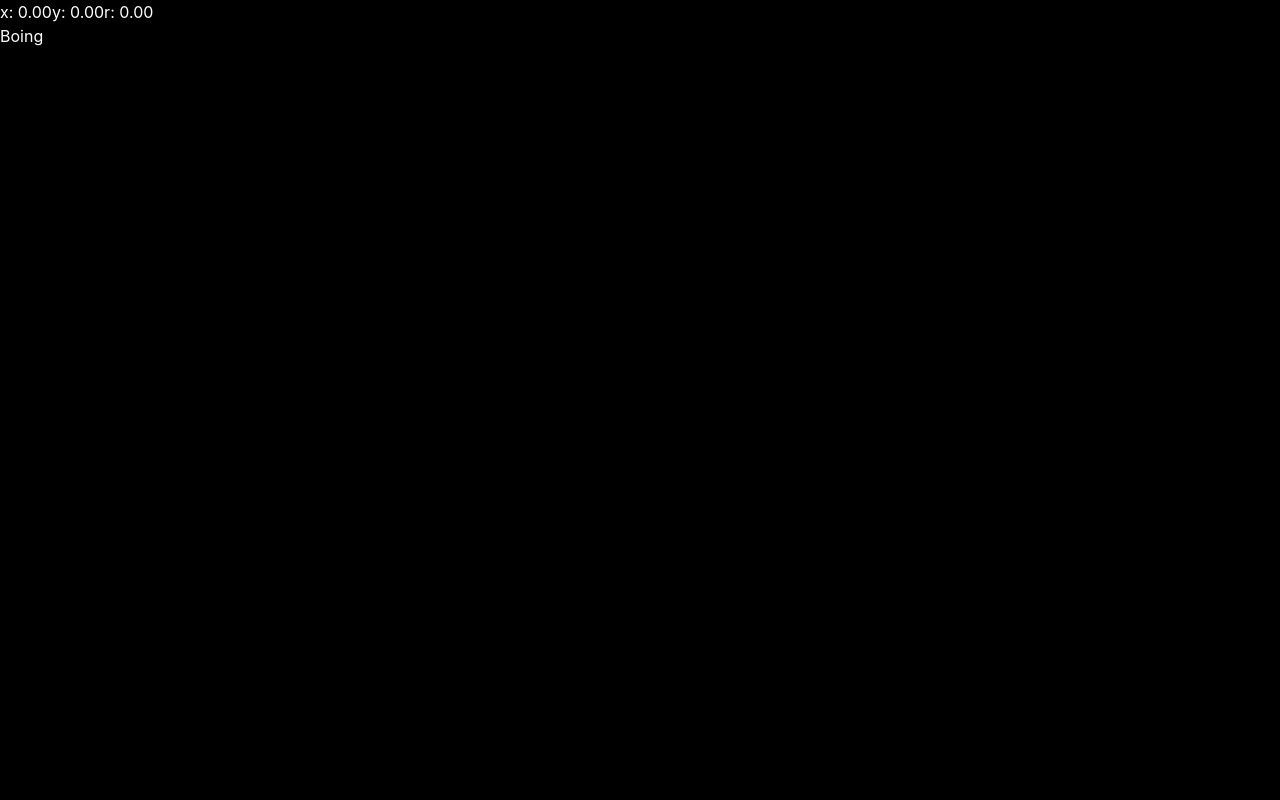
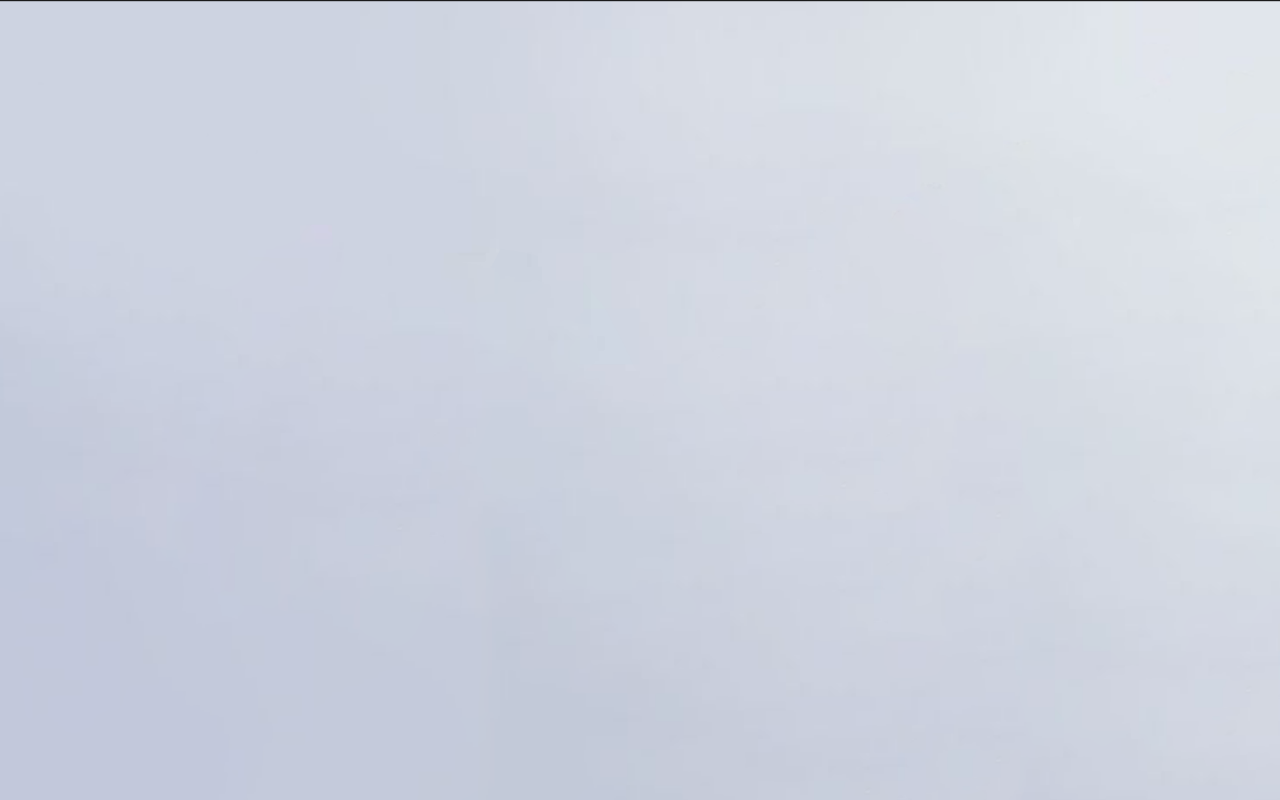
Before and after one commit to ianczm/react-motion-design, a React (Vite) app: page /parallax in a window 1280 px wide. Shown: the top 800 px of the page. Built offline with nearby package versions, Linux system fonts and the light colour scheme.

Commit message:
Add parallax content

```diff
--- a/package.json
+++ b/package.json
@@ -11,6 +11,7 @@
   },
   "dependencies": {
     "@gsap/react": "^2.0.2",
+    "@studio-freight/react-lenis": "^0.0.38",
     "clsx": "^2.0.0",
     "gsap": "^3.12.4",
     "react": "^18.2.0",
--- a/src/App.tsx
+++ b/src/App.tsx
@@ -2,10 +2,16 @@ import { useState } from "react";
 import MagneticButton from "./components/magnetic-button";
 import { Vector2D } from "./lib/linear-algebra/vectors";
 import { cn } from "./lib/tailwind/utils";
+import { useNavigate } from "react-router-dom";
 
 export default function App() {
   const [debug, setDebug] = useState(Vector2D.of(0, 0));
   const [isBgActive, setIsBgActive] = useState(false);
+  const navigate = useNavigate();
+
+  function handleClick() {
+    navigate("/parallax");
+  }
 
   return (
     <main className={cn("relative transition-colors duration-500", isBgActive ? "bg-[#0b1104]" : "bg-black")}>
@@ -19,13 +25,14 @@ export default function App() {
           onDebugChange={setDebug}
           onMouseMove={() => setIsBgActive(true)}
           onMouseLeave={() => setIsBgActive(false)}
+          onClick={handleClick}
           classNames={{
             button:
-              "bg-lime-500 shadow-lime-800 shadow-[0_0_64px_0px] hover:shadow-[0_0_128px_30px] hover:shadow-lime-800 transition-shadow",
+              "bg-lime-500 shadow-lime-800 shadow-[0_0_64px_0px] hover:shadow-[0_0_128px_30px] hover:shadow-lime-800 transition-shadow h-60 w-60",
             text: "text-white",
           }}
         >
-          Boing
+          Activate Parallax
         </MagneticButton>
       </div>
     </main>
--- a/src/main.tsx
+++ b/src/main.tsx
@@ -1,10 +1,14 @@
-import React from 'react'
-import ReactDOM from 'react-dom/client'
-import App from './App.tsx'
-import './index.css'
+import React from "react";
+import ReactDOM from "react-dom/client";
+import { RouterProvider } from "react-router-dom";
+import "./index.css";
+import { router } from "./router.tsx";
+import { ReactLenis } from "@studio-freight/react-lenis";
 
-ReactDOM.createRoot(document.getElementById('root')!).render(
+ReactDOM.createRoot(document.getElementById("root")!).render(
   <React.StrictMode>
-    <App />
+    <ReactLenis root options={{ smoothTouch: true }}>
+      <RouterProvider router={router} />
+    </ReactLenis>
   </React.StrictMode>,
-)
+);
--- /dev/null
+++ b/src/pages/error.tsx
@@ -0,0 +1,10 @@
+export default function ErrorPage() {
+  return (
+    <main>
+      <div className={"flex h-screen w-full flex-col items-center justify-center gap-4"}>
+        <h1 className={"text-3xl font-bold"}>Oops!</h1>
+        <p>Sorry, an unexpected error has occured.</p>
+      </div>
+    </main>
+  );
+}
--- /dev/null
+++ b/src/pages/parallax.tsx
@@ -0,0 +1,114 @@
+import gsap from "gsap";
+import { ScrollTrigger } from "gsap/all";
+import { useEffect, useRef } from "react";
+import { cn } from "../lib/tailwind/utils";
+import { useLenis } from "@studio-freight/react-lenis";
+
+const imageMap = {
+  "00": -12,
+  "01": -8,
+  "02": -8,
+  "03": -4,
+  "04": 0,
+  "05": 1,
+  "06": 2,
+  "07": 3,
+  "08": 4,
+  "09": 5,
+  "10": 6,
+  "11": 7,
+  "12": 8,
+  "13": 9,
+  "14": 10,
+  "15": 0,
+};
+
+function getImages(): { key: string; speed: number }[] {
+  return Object.entries(imageMap)
+    .map((o) => ({ key: o[0], speed: o[1] }))
+    .sort((a, b) => parseInt(b.key) - parseInt(a.key));
+}
+
+export default function Parallax({ influence, offset }: Readonly<{ influence: number; offset: number }>) {
+  const wrapper = useRef<HTMLDivElement>(null);
+  const images = wrapper.current?.querySelectorAll("img");
+  const titleText = useRef<HTMLDivElement>(null);
+  const lenis = useLenis();
+
+  useEffect(() => {
+    gsap.registerPlugin(ScrollTrigger);
+
+    const tl = gsap.timeline({
+      scrollTrigger: {
+        trigger: wrapper.current,
+        start: "top top",
+        scrub: true,
+      },
+    });
+
+    images?.forEach((image) => {
+      const speed = parseInt(image.dataset.speed!);
+      tl.to(
+        image,
+        {
+          y: influence * (speed + offset),
+          duration: 2,
+        },
+        0,
+      );
+    });
+
+    tl.to(
+      titleText.current,
+      {
+        y: influence * (4 + offset),
+        duration: 2,
+      },
+      0,
+    );
+
+    const update = (t: number) => {
+      lenis.raf(t * 1000);
+    };
+
+    gsap.ticker.add(update);
+
+    return () => {
+      gsap.ticker.remove(update);
+    };
+  });
+
+  return (
+    <main className="h-[200vh]">
+      <div ref={wrapper} className={"relative h-[75vh] w-full lg:h-[calc(100vh+80px)]"}>
+        {getImages().map(({ key, speed }) => (
+          <img
+            className={cn(
+              "absolute -z-10 h-full w-full object-cover object-bottom",
+              key === "00" ? "mix-blend-exclusion" : "",
+              parseInt(key) > 7 ? "-z-20" : "",
+            )}
+            key={key}
+            alt="Parallax images"
+            src={`/src/assets/images/parallax-sky-${key}.png`}
+            data-speed={speed}
+          />
+        ))}
+        <div
+          ref={titleText}
+          className={"absolute top-0 -z-20 flex h-[50vh] w-full flex-col items-center justify-center text-center"}
+        >
+          <h1 className={"text-3xl font-bold uppercase tracking-widest text-[#1D2217]"}>The Children</h1>
+          <h1 className={"text-2xl uppercase tracking-widest text-[#1D2217]"}>of Light</h1>
+        </div>
+      </div>
+      <div className={"relative h-screen bg-[#060705]"}>
+        <div
+          className={
+            "absolute top-[-20%] h-screen w-full bg-gradient-to-b from-[rgba(27,31,22,0)] via-[#1B1F16] via-20% to-[#060705] to-80%"
+          }
+        ></div>
+      </div>
+    </main>
+  );
+}
--- /dev/null
+++ b/src/router.tsx
@@ -0,0 +1,16 @@
+import { createBrowserRouter } from "react-router-dom";
+import App from "./App";
+import ErrorPage from "./pages/error";
+import Parallax from "./pages/parallax";
+
+export const router = createBrowserRouter([
+  {
+    path: "/",
+    element: <App />,
+    errorElement: <ErrorPage />,
+  },
+  {
+    path: "/parallax",
+    element: <Parallax influence={40} offset={8} />,
+  },
+]);
```
Also changed, not shown: 1 other file (tests, documents, lock files or other folders).
